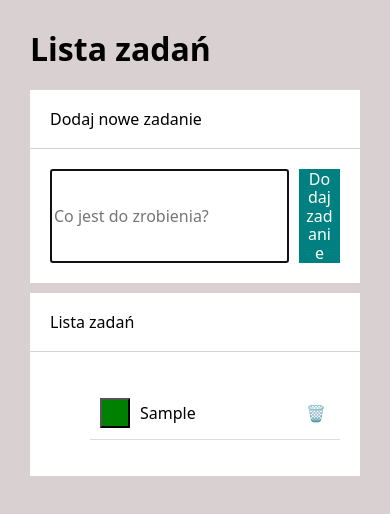
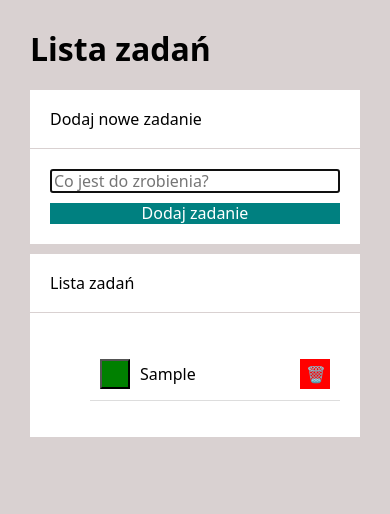
Before and after one commit to blankapalucka/to-do-list, a plain HTML site: page index.html in a window 390 px wide. Both pictures are taken after typing "Sample" into the empty fields and a click on the button "Dodaj zadanie". Drawn offline with nearby package versions, Linux system fonts and the light colour scheme.

Commit message:
form styles modified

```diff
--- a/css/buttons.css
+++ b/css/buttons.css
@@ -30,13 +30,13 @@
     width: 30px;
     height: 30px;
     border: none;
-    background-color: white;
+    background-color: red;
 }
+
 
 .js-remove {
     margin-left: auto;
     width: 30px;
     height: 30px;
     border: none;
-    background-color: white;
-}
+    }
--- a/css/style.css
+++ b/css/style.css
@@ -12,17 +12,3 @@ body {
   font-family: "Noto Sans", sans-serif;
   overflow-wrap: anywhere;
 }
-
-
-.js-form {
-  display: grid;
-  grid-template-columns: 5fr 1fr;
-  gap:10px;
-}
-
-
-@media(max-width: 767px) {
-  .js__form {
-      grid-template-columns: 1fr;
-  }
-}
--- a/elements.css
+++ /dev/null
@@ -1,3 +0,0 @@
-.element{
-    background-image: url("images/background.png");
-    }
--- a/style.css
+++ /dev/null
@@ -1,12 +0,0 @@
-html {
-    box-sizing: border-box;
-  }
-
-  *, ::after, ::before {
-    box-sizing: inherit;
-  }
-
-  .body {
-    margin: auto;
-    font-family: "Noto Sans", sans-serif;
-      }
```
Also changed, not shown: images/background.png (deleted), images/share.png (deleted).
